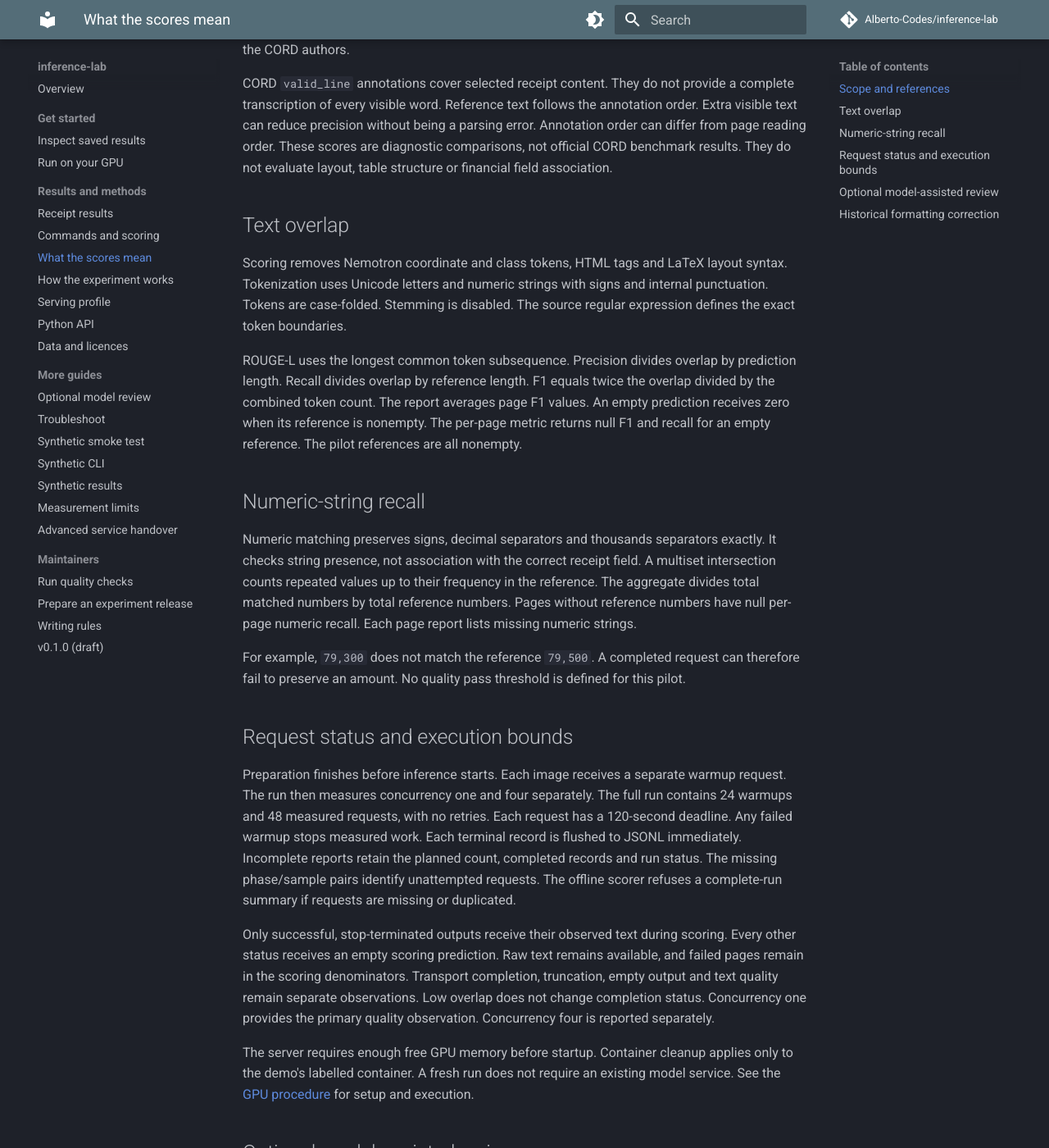
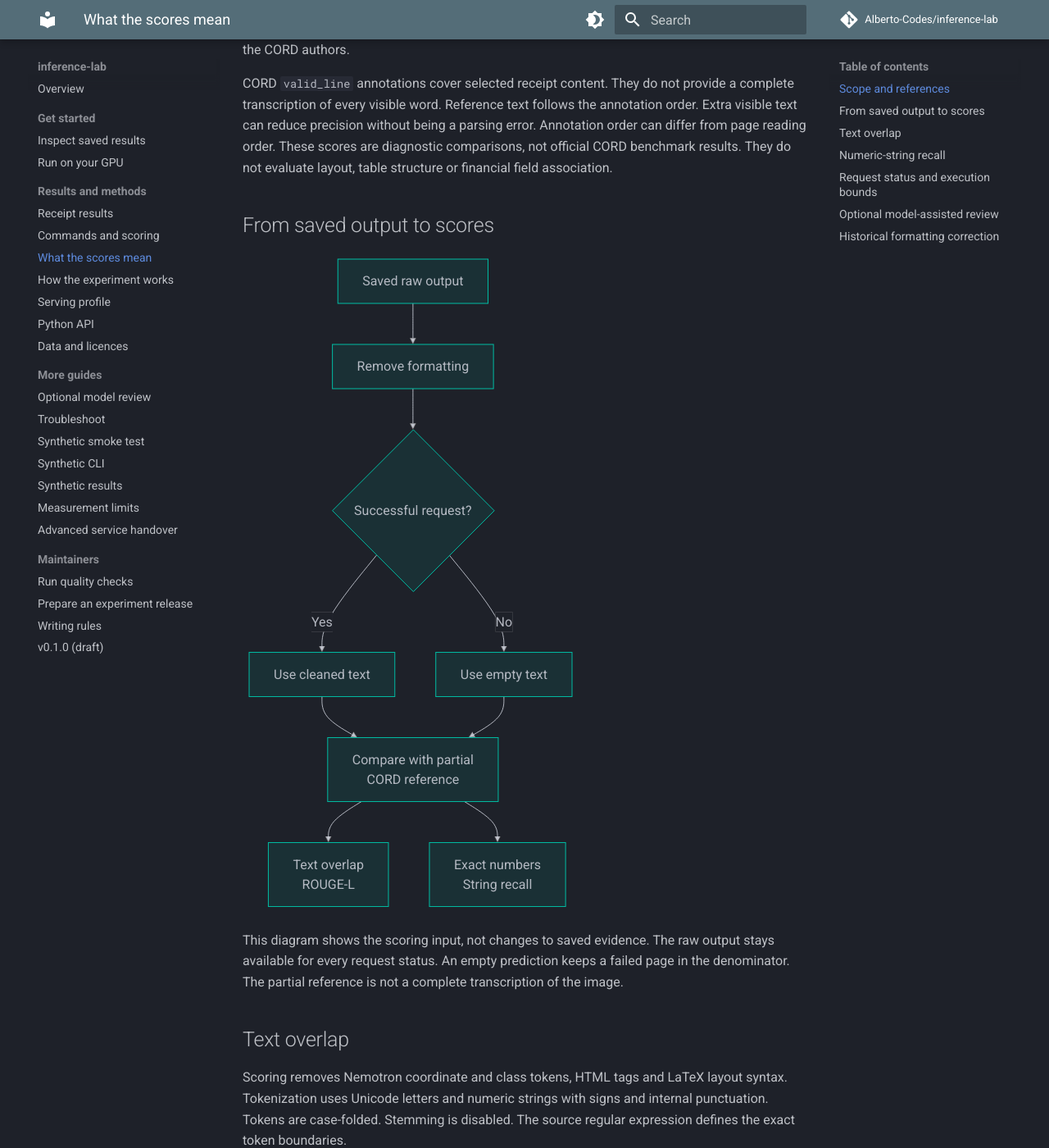
Before and after one commit to Alberto-Codes/inference-lab, an MkDocs documentation site: the page built from docs/explanation/receipt-evaluation.md, in a window 1280 px wide and 1400 px high, scrolled down 351 px. Shown: the whole window at 82% size. Built offline with MkDocs 1.6.1 and Material for MkDocs 9.7.7, drawn with Linux system fonts in a browser that asks for light colours; comment, search, counter and statistics services are not loaded.

Commit message:
Explain experiment and documentation flows with Mermaid diagrams

````diff
--- a/docs/explanation/receipt-evaluation.md
+++ b/docs/explanation/receipt-evaluation.md
@@ -18,6 +18,27 @@ Extra visible text can reduce precision without being a parsing error.
 Annotation order can differ from page reading order.
 These scores are diagnostic comparisons, not official CORD benchmark results.
 They do not evaluate layout, table structure or financial field association.
+
+## From saved output to scores
+
+```mermaid
+flowchart TB
+    accTitle: How saved requests become deterministic scores
+    accDescr: Formatting is removed from saved output. Successful requests use the cleaned text; every other status uses an empty prediction. Each prediction is compared with partial CORD references to measure ordered text overlap and exact numeric-string recall. Raw output is retained.
+    raw["Saved raw output"] --> clean["Remove formatting"]
+    clean --> status{"Successful request?"}
+    status -->|Yes| text["Use cleaned text"]
+    status -->|No| empty["Use empty text"]
+    text --> compare["Compare with partial<br/>CORD reference"]
+    empty --> compare
+    compare --> overlap["Text overlap<br/>ROUGE-L"]
+    compare --> numbers["Exact numbers<br/>String recall"]
+```
+
+This diagram shows the scoring input, not changes to saved evidence.
+The raw output stays available for every request status.
+An empty prediction keeps a failed page in the denominator.
+The partial reference is not a complete transcription of the image.
 
 ## Text overlap
 
--- a/mkdocs.yml
+++ b/mkdocs.yml
@@ -43,7 +43,11 @@ markdown_extensions:
   - tables
   - attr_list
   - md_in_html
-  - pymdownx.superfences
+  - pymdownx.superfences:
+      custom_fences:
+        - name: mermaid
+          class: mermaid
+          format: !!python/name:pymdownx.superfences.fence_code_format
   - toc:
       permalink: true
 extra_css:
````
Also changed, not shown: docs/explanation/how-it-works.md (+22 -0 lines), docs/how-to/check-quality.md (+18 -0 lines).
